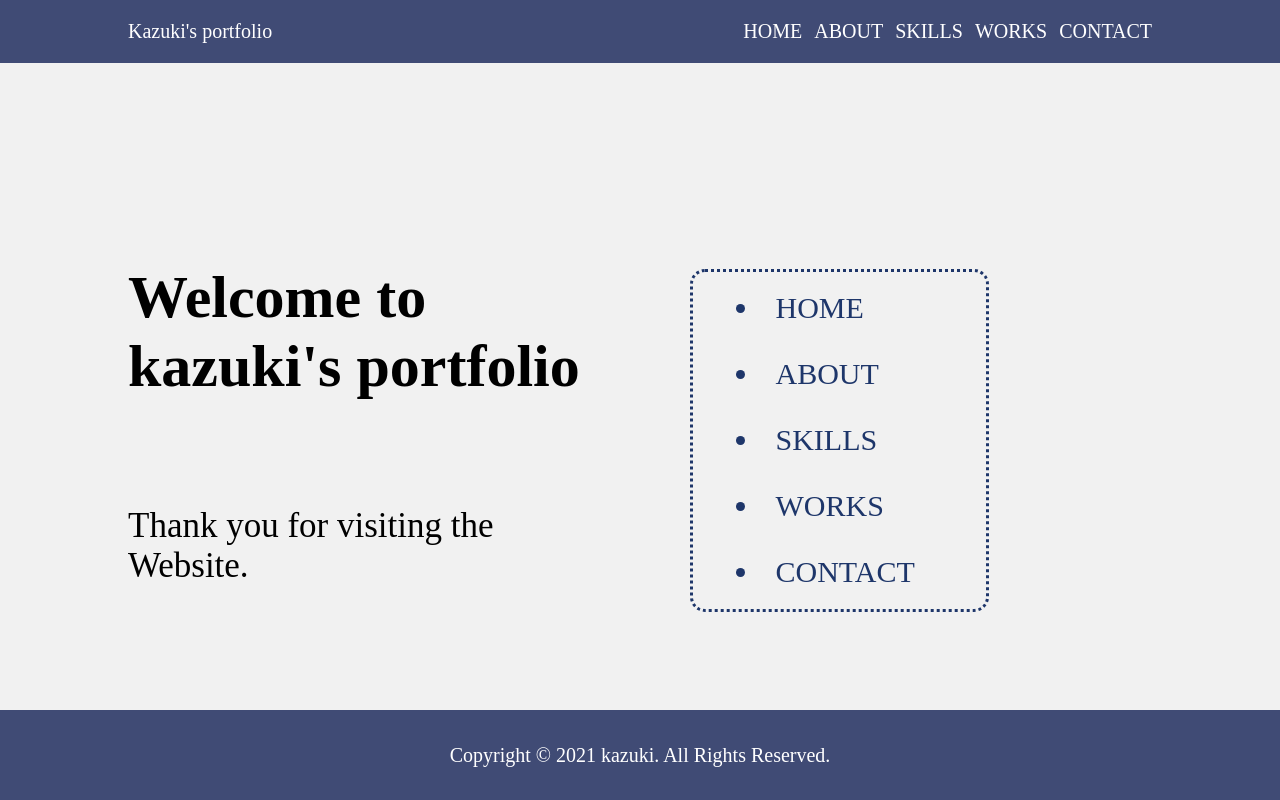
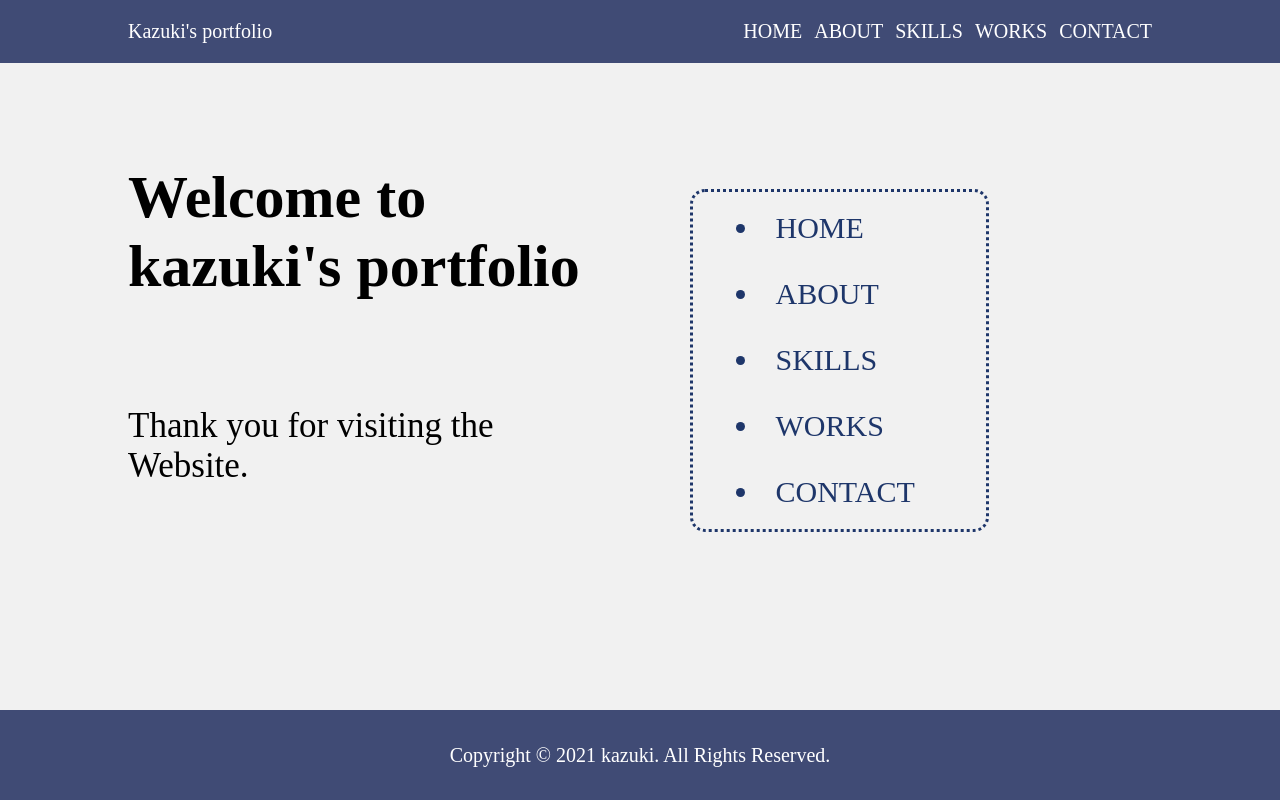
Before and after one commit to kazukazu2027/ReactPortfolio, a Next.js app: page / in a window 1280 px wide. Built offline with nearby package versions, Linux system fonts and the light colour scheme.

Commit message:
デザイン修正

```diff
--- a/components/HomeList.jsx
+++ b/components/HomeList.jsx
@@ -41,7 +41,7 @@ export default HomeList;
 const SListContent = styled.div`
   width: 50%;
   padding-left: 10rem;
-  padding-top: 20rem;
+  padding-top: 2rem;
   @media (max-width: 600px) {
     width: 100%;
     padding-left: initial;
--- a/pages/index.jsx
+++ b/pages/index.jsx
@@ -40,6 +40,7 @@ const SContainer = styled.div`
 `;
 const SHomeContent = styled.div`
   display: flex;
+  padding-top: 10rem;
   @media (max-width: 600px) {
     display: block;
   }
@@ -47,10 +48,8 @@ const SHomeContent = styled.div`
 
 const SHomeLeft = styled.div`
   width: 50%;
-  padding-top: 20rem;
   @media (max-width: 600px) {
     width: 100%;
-    padding-top: 6rem;
   }
 `;
 
```
